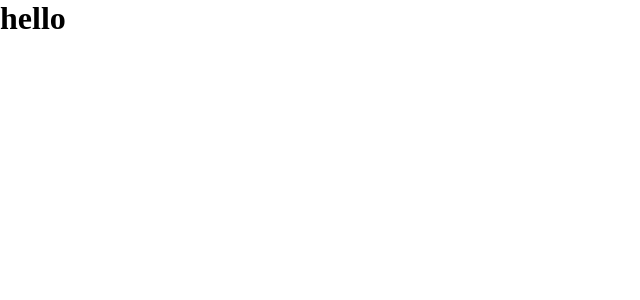
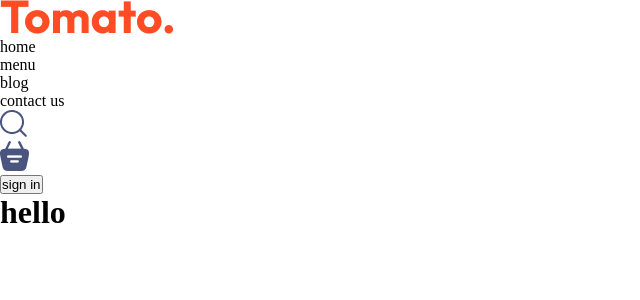
Before and after one commit to duvindunishad/food-delivery, a React (Vite) app in the folder frontend/: page / in a window 1280 px wide. Shown: the top 300 px of the page, without its empty margins (0-640 px from the left). Built offline with nearby package versions, Linux system fonts and the light colour scheme.

Commit message:
navbar structure build

```diff
--- a/frontend/src/components/Navbar/Navbar.jsx
+++ b/frontend/src/components/Navbar/Navbar.jsx
@@ -1,9 +1,25 @@
 import React from 'react'
 import './Navbar.css'
+import {assets} from '../../assets/assets'
+
 const Navbar = () => {
   return (
     <div className='navbar'>
-
+        <img src={assets.logo} alt="" className="logo" />
+        <ul className="navbar-menu">
+            <li>home</li>
+            <li>menu</li>
+            <li>blog</li>
+            <li>contact us</li>
+        </ul>
+        <div className="navbar-right">
+            <img src={assets.search_icon} alt="" />
+            <div className="navbar-search-icon">
+            <img src={assets.basket_icon} alt="" />
+            <div className="dot"></div>
+            </div>
+            <button>sign in</button>
+        </div>
     </div>
   )
 }
```
